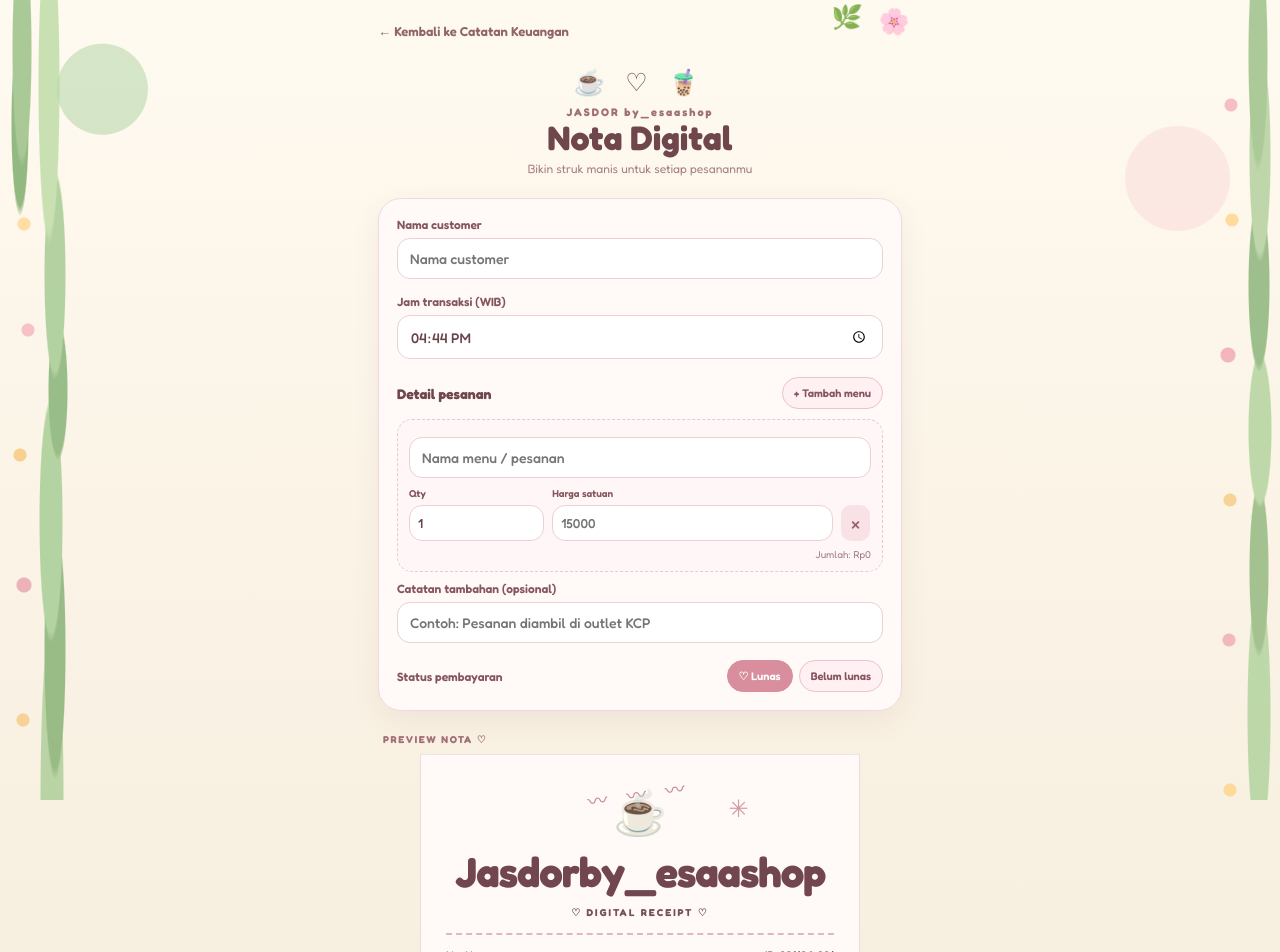
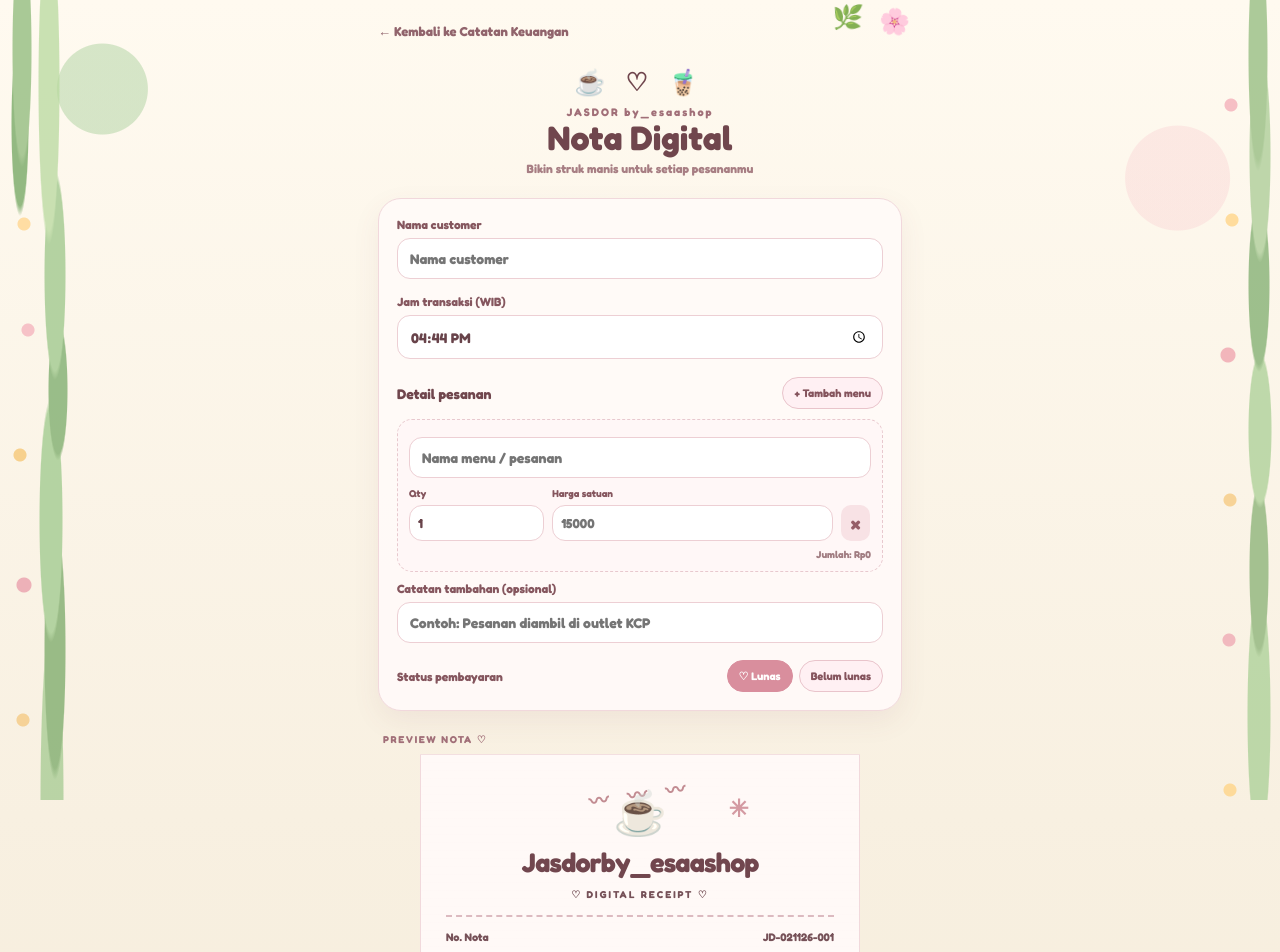
Before and after one commit to wdne054/Catatan-Keuangan, a Next.js app: page /nota in a window 1280 px wide. Shown: the top 952 px of the page. Built offline with nearby package versions, Linux system fonts and the light colour scheme.

Commit message:
Make digital receipt typography consistently bold

```diff
--- a/app/nota/nota.css
+++ b/app/nota/nota.css
@@ -101,3 +101,8 @@
   .nota-preview-wrap { margin:0; }
   .nota-paper { width:100%; max-width:440px; margin:0 auto; box-shadow:none; border:0; }
 }
+
+/* Final receipt typography: every label and detail uses a bold, friendly weight. */
+.nota-page, .nota-page * { font-weight: 700 !important; }
+.nota-paper .nota-brand-top { max-width: none; margin: 0 0 5px; text-align: center; color: #71464e; font-size: 27px; letter-spacing: -.7px; line-height: 1.2; }
+.nota-brand { display: none; }
```
